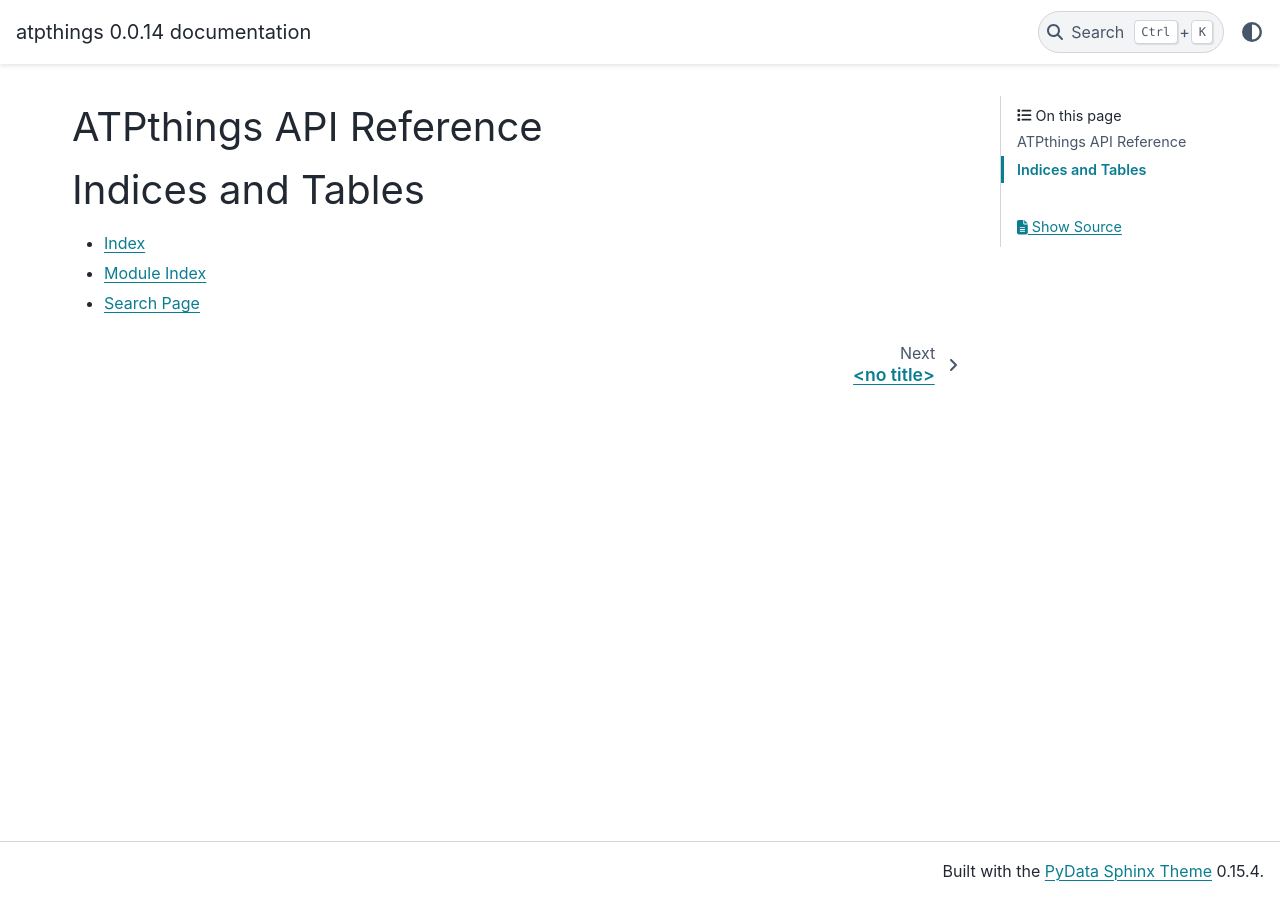
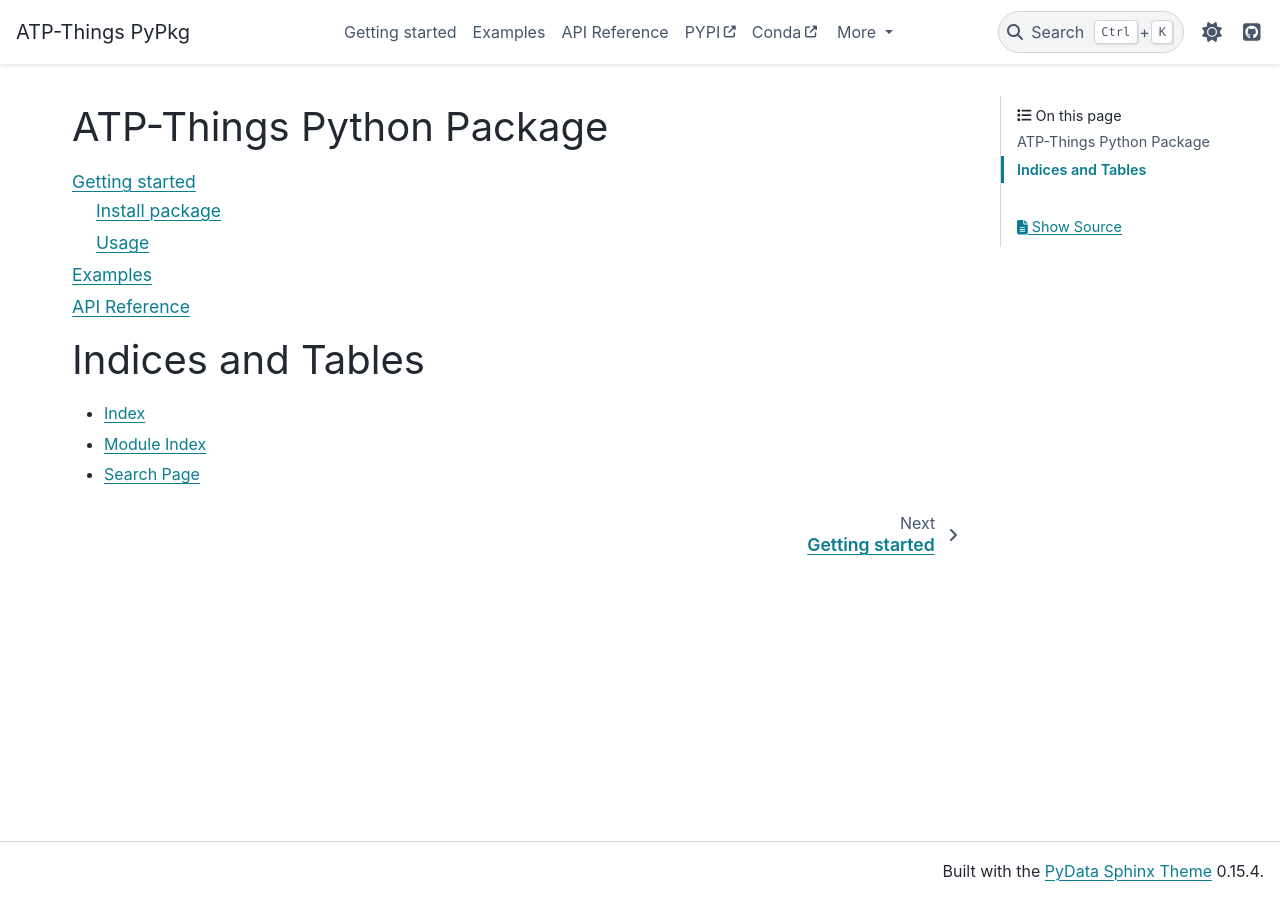
Before and after one commit to atp-things/pkg-python-util, a Sphinx documentation site: the page built from sphinx/source/index.rst, in a window 1280 px wide. Built offline with Sphinx 7.4.7 and the PyData theme 0.15.4, drawn with Linux system fonts in a browser that asks for light colours.

Commit message:
done for today

```diff
--- a/atpthings/__init__.py
+++ b/atpthings/__init__.py
@@ -5,5 +5,4 @@ atpthings
 ATP Things python package
 
 """
-from . import example123
 from . import util
--- /dev/null
+++ b/sphinx/source/api/atpthings.util.dictionary.getKeys.rst
@@ -0,0 +1,6 @@
+atpthings.util.dictionary.getKeys
+=================================
+
+.. currentmodule:: atpthings.util.dictionary
+
+.. autofunction:: getKeys
--- a/sphinx/source/atpthings.client_redis.rst
+++ /dev/null
@@ -1,3 +0,0 @@
-
-.. automodule:: atpthings.client_redis
-   :members:
--- a/sphinx/source/atpthings.util.rst
+++ /dev/null
@@ -1,5 +0,0 @@
-.. automodule:: atpthings.util
-  :members:
-
-.. automodule:: atpthings.util.dataframe
-  :members:
--- a/sphinx/source/conf.py
+++ b/sphinx/source/conf.py
@@ -36,6 +36,8 @@ extensions = [
     "sphinx.ext.autosummary",
     "sphinx.ext.intersphinx",
     # "sphinxext.github",
+    "sphinx_copybutton",
+    "myst_parser",
 ]
 
 # Add any paths that contain templates here, relative to this directory.
@@ -79,7 +81,28 @@ html_show_copyright = False
 # relative to this directory. They are copied after the builtin static files,
 # so a file named "default.css" will overwrite the builtin "default.css".
 html_static_path = ["_static"]
-
+html_theme_options = {
+    "logo": {
+        "text": "ATP-Things PyPkg",
+    },
+    "github_url": "https://github.com/atp-things/pkg-python-util",
+    "collapse_navigation": True,
+    "external_links": [
+        {
+            "name": "PYPI",
+            "url": "https://pypi.org/project/atpthings/",
+        },
+        {
+            "name": "Conda",
+            "url": "https://anaconda.org/andrazpolak/atpthings",
+        },
+        {
+            "name": "ATP-Things",
+            "url": "https://atp-things.github.io",
+        },
+    ],
+}
+html_context = {"default_mode": "light"}
 
 autosummary_generate = True
 
@@ -98,71 +121,8 @@ intersphinx_mapping = {
     "pyarrow": ("https://arrow.apache.org/docs/", None),
 }
 
-
-# -----------------------------------------------------------------------------
-# Source code links
-# -----------------------------------------------------------------------------
-# link_github = True
-# # You can add build old with link_github = False
-
-# if link_github:
-#     import inspect
-#     from packaging.version import parse
-
-#     extensions.append('sphinx.ext.linkcode')
-
-#     def linkcode_resolve(domain, info):
-#         """
-#         Determine the URL corresponding to Python object
-#         """
-#         if domain != 'py':
-#             return None
-
-#         modname = info['module']
-#         fullname = info['fullname']
-
-#         submod = sys.modules.get(modname)
-#         if submod is None:
-#             return None
-
-#         obj = submod
-#         for part in fullname.split('.'):
-#             try:
-#                 obj = getattr(obj, part)
-#             except AttributeError:
-#                 return None
-
-#         if inspect.isfunction(obj):
-#             obj = inspect.unwrap(obj)
-#         try:
-#             fn = inspect.getsourcefile(obj)
-#         except TypeError:
-#             fn = None
-#         if not fn or fn.endswith('__init__.py'):
-#             try:
-#                 fn = inspect.getsourcefile(sys.modules[obj.__module__])
-#             except (TypeError, AttributeError, KeyError):
-#                 fn = None
-#         if not fn:
-#             return None
-
-#         try:
-#             source, lineno = inspect.getsourcelines(obj)
-#         except (OSError, TypeError):
-#             lineno = None
-
-#         linespec = (f"#L{lineno:d}-L{lineno + len(source) - 1:d}"
-#                     if lineno else "")
-
-#         startdir = Path(matplotlib.__file__).parent.parent
-#         fn = os.path.relpath(fn, start=startdir).replace(os.path.sep, '/')
-
-#         if not fn.startswith(('matplotlib/', 'mpl_toolkits/')):
-#             return None
-
-#         version = parse(matplotlib.__version__)
-#         tag = 'main' if version.is_devrelease else f'v{version.public}'
-#         return ("https://github.com/matplotlib/matplotlib/blob"
-#                 f"/{tag}/lib/{fn}{linespec}")
-# else:
-#     extensions.append('sphinx.ext.viewcode')
+source_suffix = {
+    ".rst": "restructuredtext",
+    ".txt": "markdown",
+    ".md": "markdown",
+}
--- /dev/null
+++ b/sphinx/source/examples/index.rst
@@ -0,0 +1,7 @@
+========
+Examples
+========
+
+
+.. toctree::
+   :maxdepth: 2
--- /dev/null
+++ b/sphinx/source/gettingStarted.md
@@ -0,0 +1,9 @@
+# Getting started
+
+## Install package
+
+### Pip
+
+### Conda
+
+## Usage
--- a/sphinx/source/index.rst
+++ b/sphinx/source/index.rst
@@ -6,15 +6,16 @@
 
 :github_url: https://github.com/atp-things/pkg-python-util
 
-ATPthings API Reference
-===================================
+ATP-Things Python Package
+=========================
 
 
 .. toctree::
    :maxdepth: 2
 
-   atpthings.util
-   atpthings.client_redis
+   gettingStarted
+   examples/index
+   api/index
 
 
 Indices and Tables
```
Also changed, not shown: sphinx/source/api/dictionary.rst (added, +7 -0 lines), sphinx/source/api/index.rst (added, +9 -0 lines), 5 other files.
